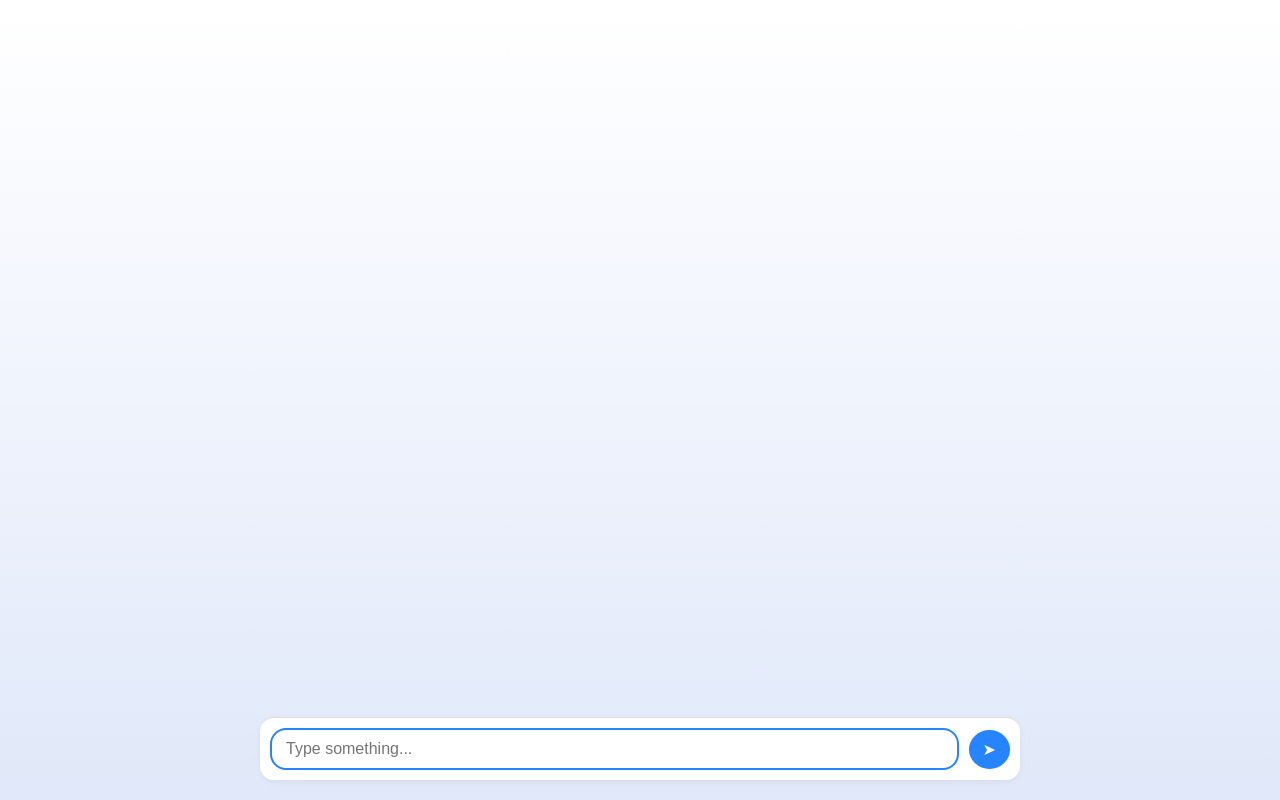
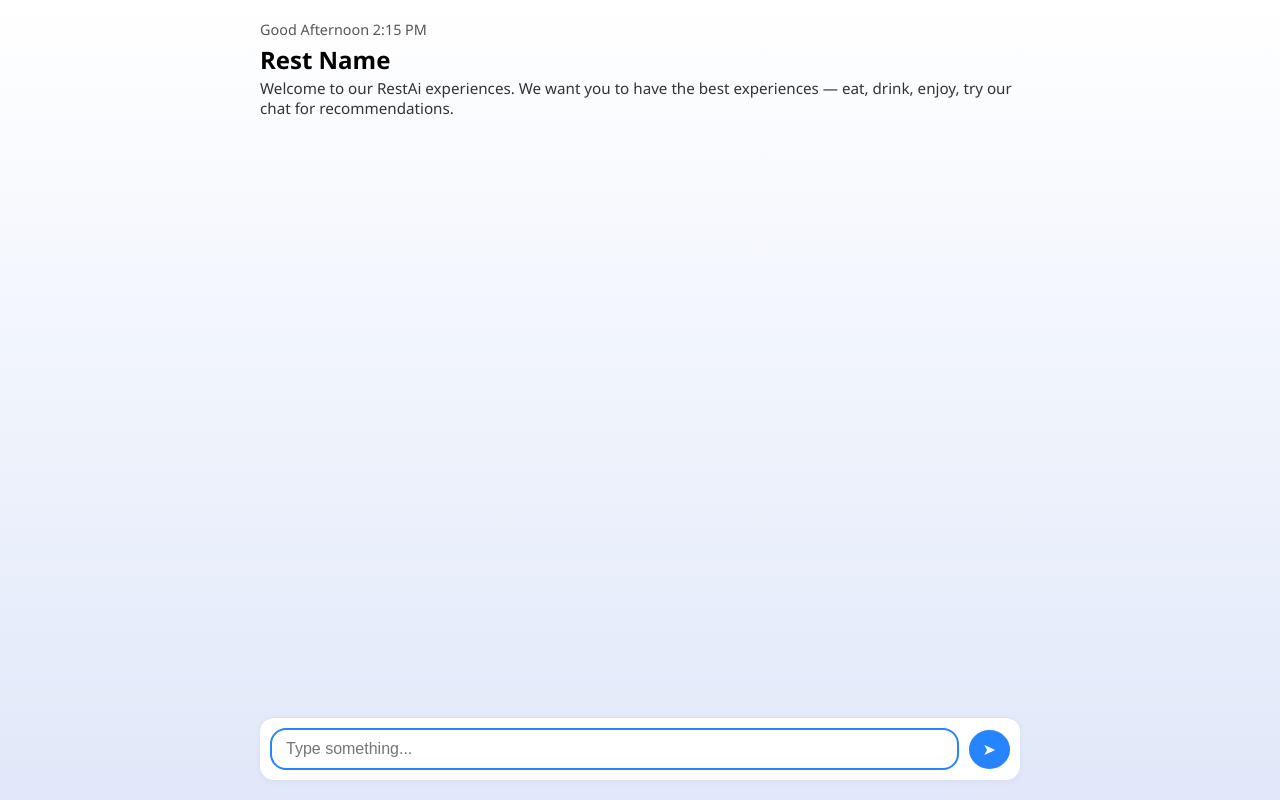
Before and after one commit to ConstDesignWuarps/flaskWuarpsDesigns, a Flask app: page /embed/restaurant in a window 1280 px wide. Run offline with Flask 3, Linux system fonts and the light colour scheme.

Commit message:
Update embed_restaurant_chat.html

```diff
--- a/mar_tierra/templates/main/embed_restaurant_chat.html
+++ b/mar_tierra/templates/main/embed_restaurant_chat.html
@@ -10,26 +10,45 @@
       font-family: 'Segoe UI', sans-serif;
       background: linear-gradient(to bottom, #ffffff, #e0e8f9);
       display: flex;
-      flex-direction: column;
-      align-items: center;
+      justify-content: center;
+      align-items: stretch;
       height: 100vh;
     }
 
     .chat-container {
       display: flex;
       flex-direction: column;
-      justify-content: flex-end;
+      justify-content: flex-start;
       width: 100%;
       max-width: 800px;
-      height: 100%;
       padding: 20px;
       box-sizing: border-box;
+    }
+
+    .header {
+      margin-bottom: 10px;
+    }
+
+    .header div {
+      font-size: 0.9rem;
+      color: #555;
+    }
+
+    .header h2 {
+      margin: 4px 0 2px;
+    }
+
+    .header p {
+      margin: 0;
+      font-size: 0.95rem;
+      color: #333;
     }
 
     .chat-box {
       flex-grow: 1;
       overflow-y: auto;
       padding: 10px 0;
+      margin-bottom: 10px;
     }
 
     .message {
@@ -62,7 +81,6 @@
       border-top: 1px solid #ddd;
       border-radius: 14px;
       box-shadow: 0 2px 6px rgba(0,0,0,0.05);
-      margin-top: 10px;
     }
 
     .input-bar input {
@@ -92,6 +110,12 @@
 </head>
 <body>
   <div class="chat-container">
+    <div class="header">
+      <div>Good Afternoon 2:15 PM</div>
+      <h2>Rest Name</h2>
+      <p>Welcome to our RestAi experiences. We want you to have the best experiences — eat, drink, enjoy, try our chat for recommendations.</p>
+    </div>
+
     <div id="chatbox" class="chat-box"></div>
 
     <div class="input-bar">
```
